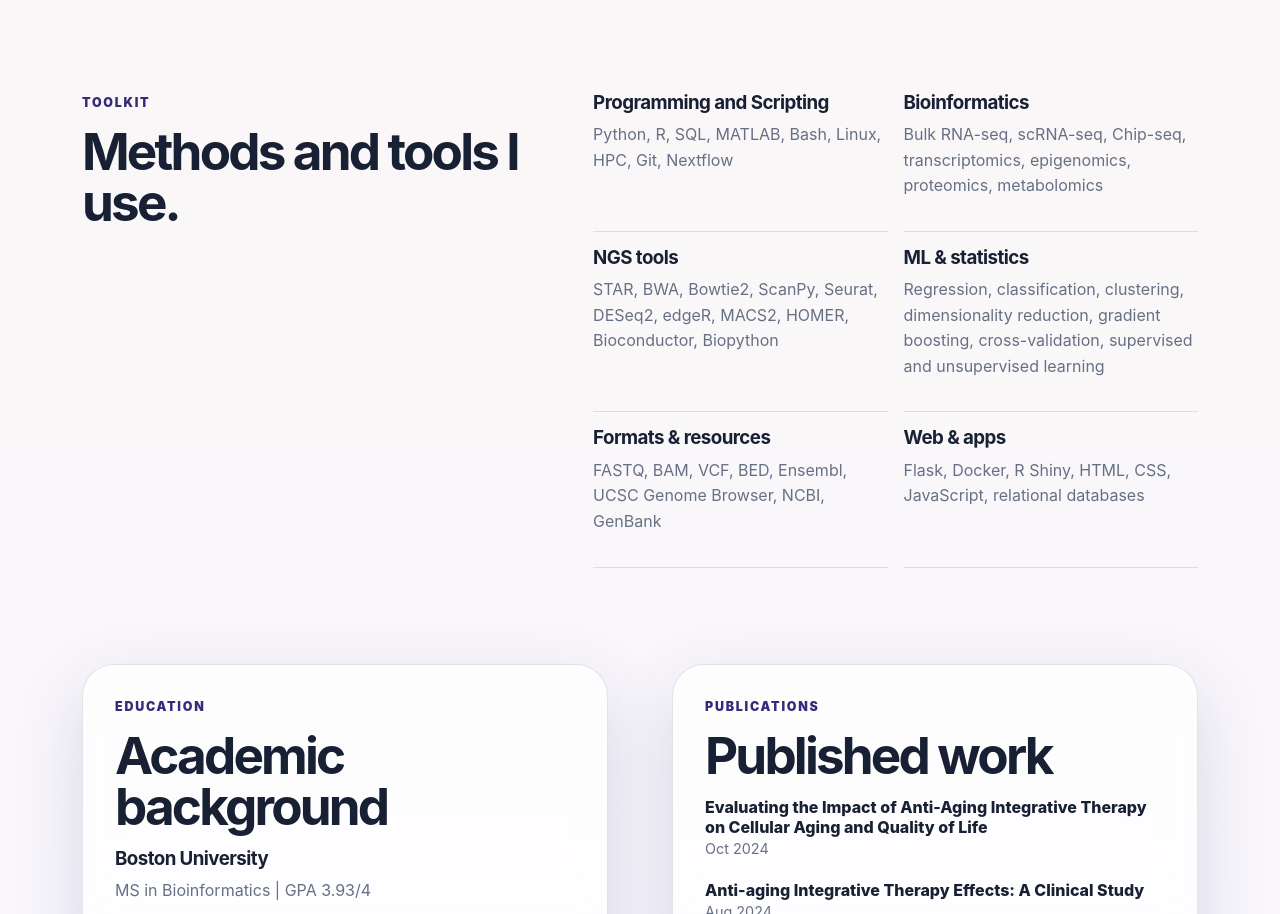
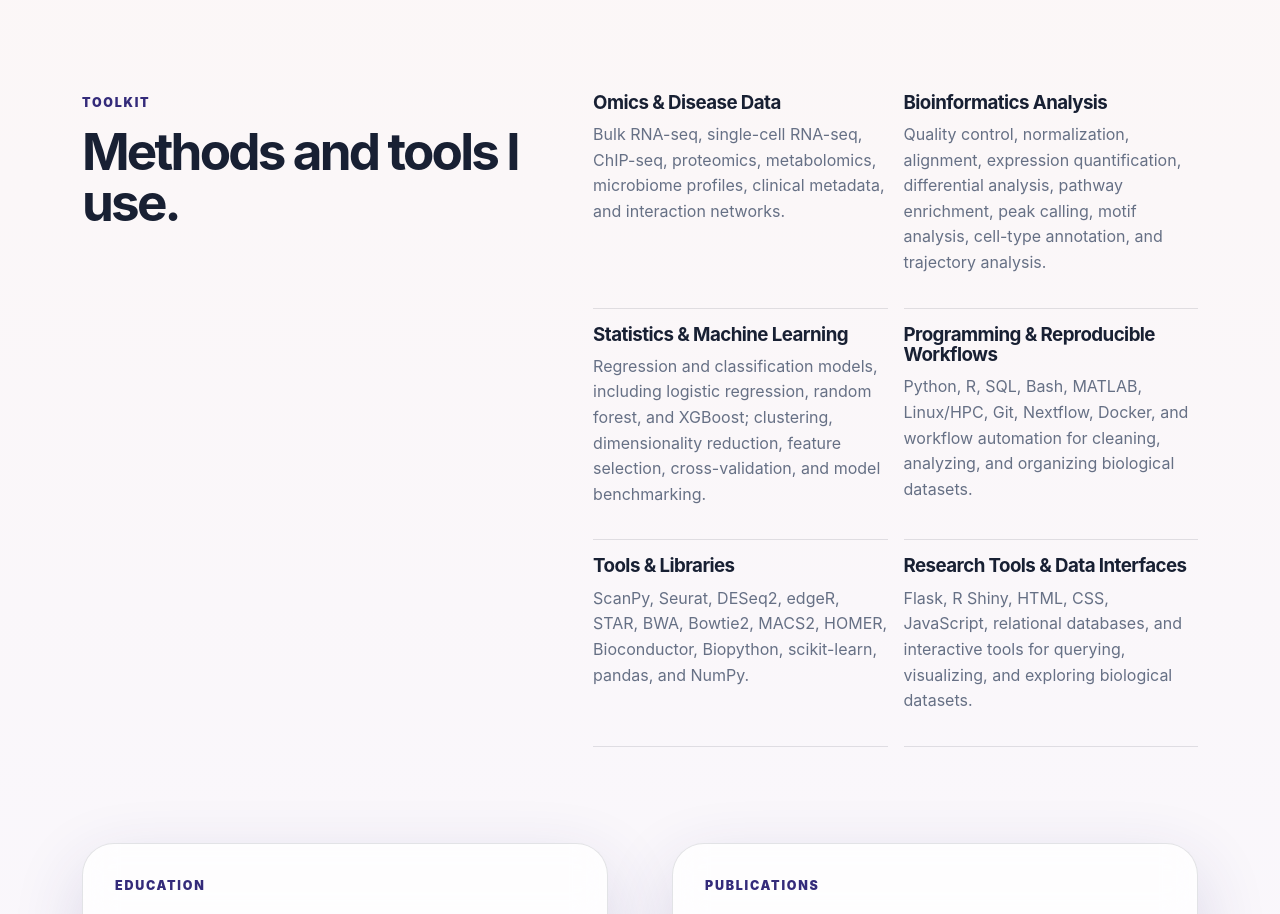
Before and after one commit to anushka-don/anushka-don.github.io, a plain HTML site: page index.html in a window 1280 px wide. Shown: the part 4278-5192 px from the top of the page. Drawn offline with Linux system fonts and the light colour scheme.

Commit message:
Revise skill sections in index.html

```diff
--- a/index.html
+++ b/index.html
@@ -249,30 +249,48 @@
         <p class="section-label">Toolkit</p>
         <h2>Methods and tools I use.</h2>
       </div>
+
       <div class="skill-columns">
         <div class="skill-block">
-          <h3>Programming and Scripting</h3>
-          <p>Python, R, SQL, MATLAB, Bash, Linux, HPC, Git, Nextflow</p>
+          <h3>Omics & Disease Data</h3>
+          <p>
+            Bulk RNA-seq, single-cell RNA-seq, ChIP-seq, proteomics, metabolomics, microbiome profiles, clinical metadata, and interaction networks.
+          </p>
         </div>
+
         <div class="skill-block">
-          <h3>Bioinformatics</h3>
-          <p>Bulk RNA-seq, scRNA-seq, Chip-seq, transcriptomics, epigenomics, proteomics, metabolomics</p>
+          <h3>Bioinformatics Analysis</h3>
+          <p>
+            Quality control, normalization, alignment, expression quantification, differential analysis, pathway enrichment, peak calling, motif analysis, cell-type annotation, and trajectory analysis.
+          </p>
         </div>
+
         <div class="skill-block">
-          <h3>NGS tools</h3>
-          <p>STAR, BWA, Bowtie2, ScanPy, Seurat, DESeq2, edgeR, MACS2, HOMER, Bioconductor, Biopython</p>
+          <h3>Statistics & Machine Learning</h3>
+          <p>
+            Regression and classification models, including logistic regression, random forest, and XGBoost; clustering, dimensionality reduction, feature selection, cross-validation, and model benchmarking.
+          </p>
         </div>
+
         <div class="skill-block">
-          <h3>ML & statistics</h3>
-          <p>Regression, classification, clustering, dimensionality reduction, gradient boosting, cross-validation, supervised and unsupervised learning</p>
+          <h3>Programming & Reproducible Workflows</h3>
+          <p>
+            Python, R, SQL, Bash, MATLAB, Linux/HPC, Git, Nextflow, Docker, and workflow automation for cleaning, analyzing, and organizing biological datasets.
+          </p>
         </div>
+
         <div class="skill-block">
-          <h3>Formats & resources</h3>
-          <p>FASTQ, BAM, VCF, BED, Ensembl, UCSC Genome Browser, NCBI, GenBank</p>
+          <h3>Tools & Libraries</h3>
+          <p>
+            ScanPy, Seurat, DESeq2, edgeR, STAR, BWA, Bowtie2, MACS2, HOMER, Bioconductor, Biopython, scikit-learn, pandas, and NumPy.
+          </p>
         </div>
+
         <div class="skill-block">
-          <h3>Web & apps</h3>
-          <p>Flask, Docker, R Shiny, HTML, CSS, JavaScript, relational databases</p>
+          <h3>Research Tools & Data Interfaces</h3>
+          <p>
+            Flask, R Shiny, HTML, CSS, JavaScript, relational databases, and interactive tools for querying, visualizing, and exploring biological datasets.
+          </p>
         </div>
       </div>
     </section>
```
